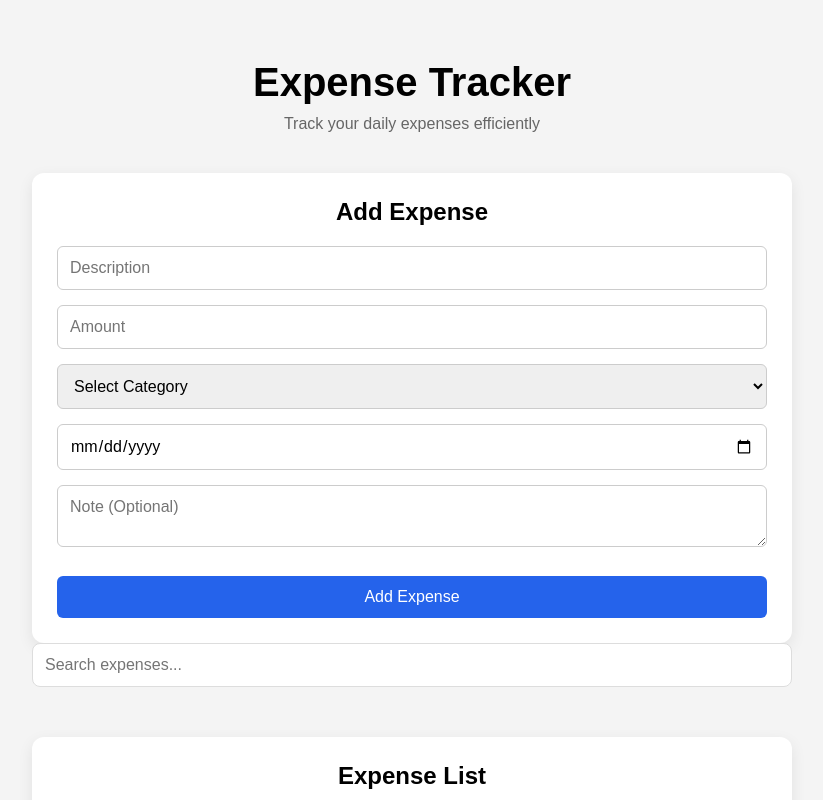
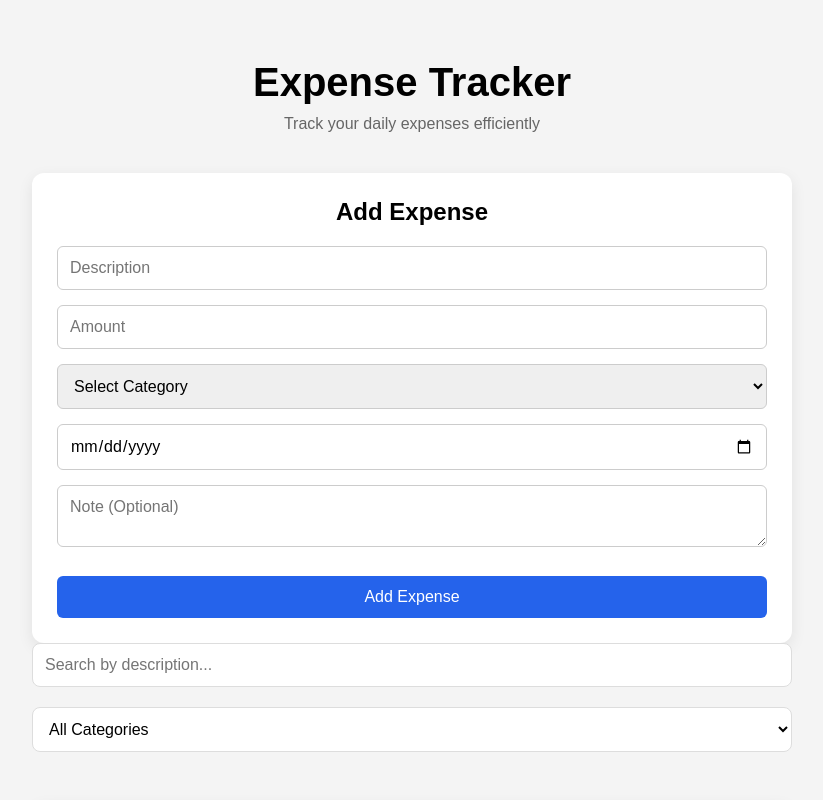
Before and after one commit to mahi1164/Penthara-Stage-1, a React (Vite) app in the folder stage-1/: page / in a window 1280 px wide. Shown: the top 800 px of the page, without its empty margins (228-1051 px from the left). Built offline with nearby package versions, Linux system fonts and the light colour scheme.

Commit message:
Implement category filter and combined search

```diff
--- a/stage-1/src/App.css
+++ b/stage-1/src/App.css
@@ -118,3 +118,12 @@ form button:hover{
     border-radius:8px;
     font-size:16px;
 }
+.filter-box{
+  width:100%;
+  padding:12px;
+  margin-bottom:20px;
+  border:1px solid #ddd;
+  border-radius:8px;
+  font-size:16px;
+  background:white;
+}
--- a/stage-1/src/App.jsx
+++ b/stage-1/src/App.jsx
@@ -7,6 +7,7 @@ import "./App.css";
 function App() {
   const [expenses, setExpenses] = useState([]);
   const [searchTerm, setSearchTerm] = useState("");
+  const [selectedCategory, setSelectedCategory] = useState("");
   useEffect(() => {
 
   const savedExpenses = JSON.parse(
@@ -33,30 +34,57 @@ const deleteExpense = (id) => {
     );
 
 };
-const filteredExpenses = expenses.filter((expense) =>
+const filteredExpenses = expenses.filter((expense) => {
+
+  const matchesSearch =
     expense.description
       .toLowerCase()
-    .includes(searchTerm.toLowerCase())
-);
+      .includes(searchTerm.toLowerCase());
+
+  const matchesCategory =
+    selectedCategory === "" ||
+    expense.category === selectedCategory;
+
+  return matchesSearch && matchesCategory;
+
+});
   return (
   <div className="app">
+
     <Header />
 
     <ExpenseForm
       expenses={expenses}
       setExpenses={setExpenses}
     />
+
     <input
       type="text"
       className="search-box"
-  placeholder="Search expenses..."
+      placeholder="Search by description..."
       value={searchTerm}
       onChange={(e) => setSearchTerm(e.target.value)}
     />
+
+    <select
+      className="filter-box"
+      value={selectedCategory}
+      onChange={(e) => setSelectedCategory(e.target.value)}
+    >
+      <option value="">All Categories</option>
+      <option value="Food">Food</option>
+      <option value="Travel">Travel</option>
+      <option value="Rent">Rent</option>
+      <option value="Fun">Fun</option>
+      <option value="Other">Other</option>
+    </select>
+
     <ExpenseList
       expenses={filteredExpenses}
       deleteExpense={deleteExpense}
+      totalExpenses={expenses.length}
     />
+
   </div>
 );
 }
```
Lines whose indentation alone changed are shown as unchanged.
